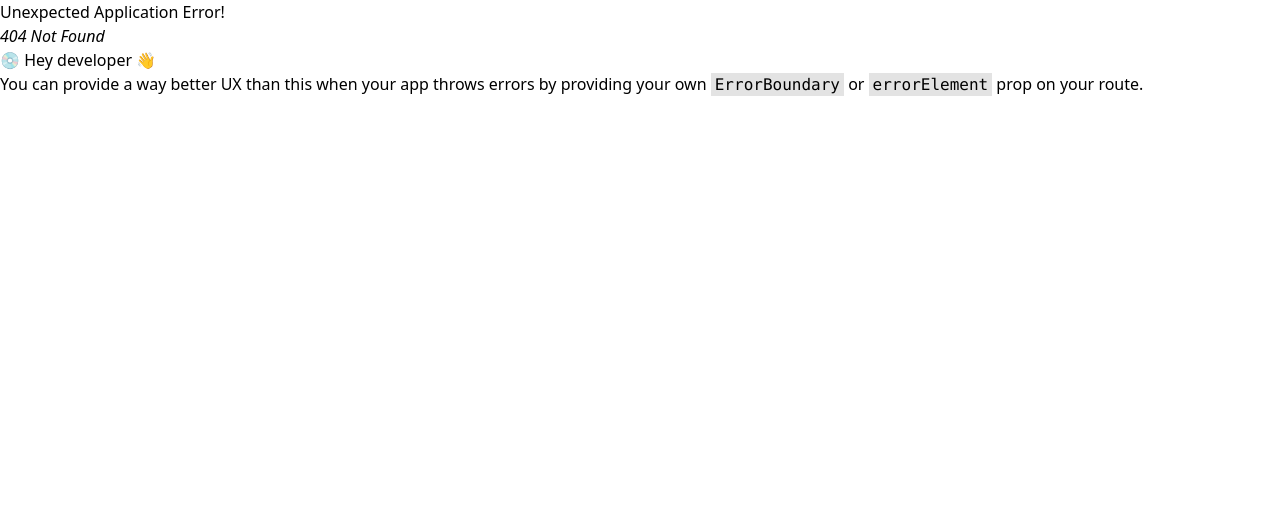
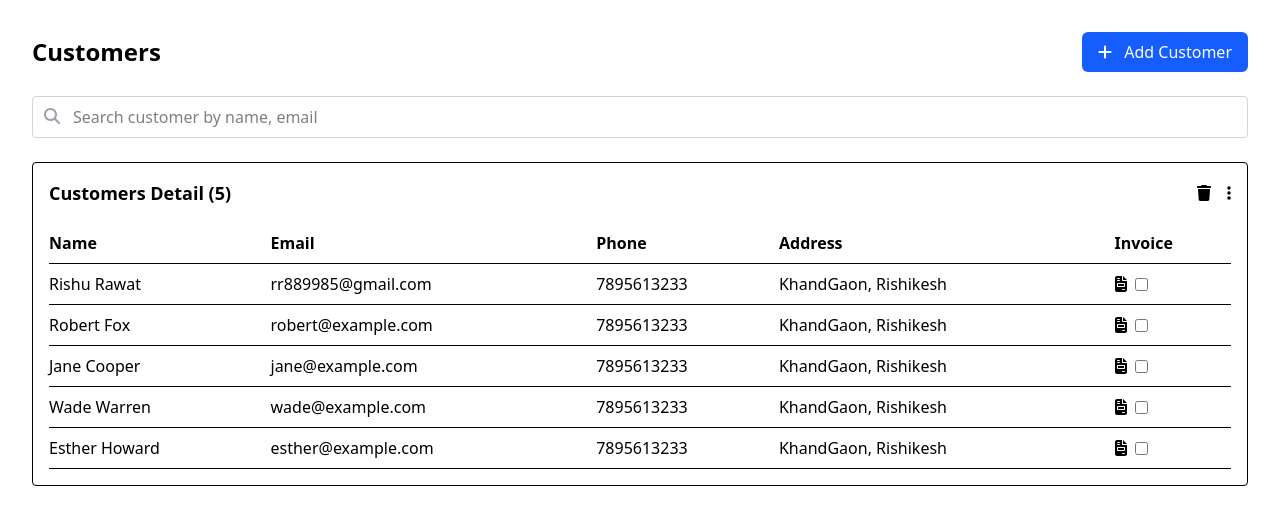
Before and after one commit to antarakanswal1/BillingSys, a React (Vite) app: page /customerpage in a window 1280 px wide. Before the commit this address had no page. Shown: the top 524 px of the page. Built offline with nearby package versions, Linux system fonts and the light colour scheme.

Commit message:
added pages

```diff
--- a/src/App.jsx
+++ b/src/App.jsx
@@ -8,6 +8,8 @@ import CustomerInfo from './Pages/CustomerInfo';
 import Dashboard from './Pages/Dashboard';
 import LoginPage from './Pages/LoginPage';
 import LoginPage2 from './Pages/LoginPage2';
+import InventoryPage from './Pages/InventoryPage';
+import CustomerPage from './Pages/CustomerInfo';
 
 const router = createBrowserRouter([
   { path: "/customerdetail", element: <CustomerDetail /> },
@@ -16,6 +18,8 @@ const router = createBrowserRouter([
   { path: "/", element: <LoginPage /> },
   { path: "/loginpage2", element: <LoginPage2 /> },
   { path: "/customerinfo", element: <CustomerInfo /> },
+  { path: "/inventorypage", element: <InventoryPage /> },
+  { path: "/customerpage", element: <CustomerPage /> },
 ]);
 
 function App() {
--- /dev/null
+++ b/src/Pages/AddCustomerModal.jsx
@@ -0,0 +1,69 @@
+import React from 'react';
+
+const AddCustomerModal = () => {
+  return (
+    <div className="fixed inset-0 flex items-center justify-center bg-black bg-opacity-50">
+      <div className="bg-white rounded-lg shadow-lg p-6 w-full max-w-md">
+        <h2 className="text-lg font-semibold text-gray-800">Add New Customer</h2>
+        <p className="text-sm text-gray-500 mb-4">
+          Enter the customer details below to add them to your system.
+        </p>
+        <div className="space-y-4">
+          <div>
+            <label className="block text-sm font-medium text-gray-700">
+              Name <span className="text-red-500">*</span>
+            </label>
+            <input
+              type="text"
+              placeholder="Individual name"
+              className="mt-1 block w-full border border-gray-300 rounded-md p-2 focus:outline-none focus:ring-2 focus:ring-blue-500"
+            />
+          </div>
+          <div>
+            <label className="block text-sm font-medium text-gray-700">
+              Email <span className="text-red-500">*</span>
+            </label>
+            <input
+              type="email"
+              placeholder="xxxxxx@example.com"
+              className="mt-1 block w-full border border-gray-300 rounded-md p-2 focus:outline-none focus:ring-2 focus:ring-blue-500"
+            />
+          </div>
+          <div>
+            <label className="block text-sm font-medium text-gray-700">
+              Phone <span className="text-red-500">*</span>
+            </label>
+            <input
+              type="tel"
+              placeholder="789651233"
+              className="mt-1 block w-full border border-gray-300 rounded-md p-2 focus:outline-none focus:ring-2 focus:ring-blue-500"
+            />
+          </div>
+          <div>
+            <label className="block text-sm font-medium text-gray-700">
+              Address <span className="text-red-500">*</span>
+            </label>
+            <input
+              type="text"
+              placeholder="KhandGao, Near RTO office"
+              className="mt-1 block w-full border border-gray-300 rounded-md p-2 focus:outline-none focus:ring-2 focus:ring-blue-500"
+            />
+          </div>
+        </div>
+        <div className="mt-6 flex justify-end space-x-3">
+          <button className="px-4 py-2 bg-gray-200 text-gray-700 rounded-md hover:bg-gray-300">
+            Cancel
+          </button>
+          <button className="px-4 py-2 bg-blue-600 text-white rounded-md hover:bg-blue-700">
+            Add Customer
+          </button>
+          <button className="px-4 py-2 bg-blue-100 text-blue-700 rounded-md hover:bg-blue-200">
+            Add Products
+          </button>
+        </div>
+      </div>
+    </div>
+  );
+};
+
+export default AddCustomerModal;
--- a/src/Pages/CustomerInfo.jsx
+++ b/src/Pages/CustomerInfo.jsx
@@ -1,69 +1,59 @@
-import React from "react";
+import React, { useState } from "react";
 import { FontAwesomeIcon } from "@fortawesome/react-fontawesome";
+import AddCustomerModal from "./AddCustomerModal"
 import {
   faTrash,
   faEllipsisV,
   faFileInvoice,
   faPlus,
   faSearch,
-//   faSignOutAlt,
 } from "@fortawesome/free-solid-svg-icons";
-import { Sidebar } from "lucide-react";
 
-const customers = [
-  {
-    name: "Rishu Rawat",
-    email: "rr889985@gmail.com",
-    phone: "7895613233",
-    address: "KhandGaon, Rishikesh",
-  },
-  {
-    name: "Robert Fox",
-    email: "rr889985@gmail.com",
-    phone: "7895613233",
-    address: "KhandGaon, Rishikesh",
-  },
-  {
-    name: "Jane Cooper",
-    email: "rr889985@gmail.com",
-    phone: "7895613233",
-    address: "KhandGaon, Rishikesh",
-  },
-  {
-    name: "Wade Warren",
-    email: "rr889985@gmail.com",
-    phone: "7895613233",
-    address: "KhandGaon, Rishikesh",
-  },
-  {
-    name: "Esther Howard",
-    email: "rr889985@gmail.com",
-    phone: "7895613233",
-    address: "KhandGaon, Rishikesh",
-  },
+// Dummy customers
+const customersList = [
+  { name: "Rishu Rawat", email: "rr889985@gmail.com", phone: "7895613233", address: "KhandGaon, Rishikesh" },
+  { name: "Robert Fox", email: "robert@example.com", phone: "7895613233", address: "KhandGaon, Rishikesh" },
+  { name: "Jane Cooper", email: "jane@example.com", phone: "7895613233", address: "KhandGaon, Rishikesh" },
+  { name: "Wade Warren", email: "wade@example.com", phone: "7895613233", address: "KhandGaon, Rishikesh" },
+  { name: "Esther Howard", email: "esther@example.com", phone: "7895613233", address: "KhandGaon, Rishikesh" },
 ];
 
 export default function CustomerPage() {
+  const [isModalOpen, setIsModalOpen] = useState(false);
+  const [searchTerm, setSearchTerm] = useState("");
+
+  const filteredCustomers = customersList.filter((customer) =>
+    customer.name.toLowerCase().includes(searchTerm.toLowerCase()) ||
+    customer.email.toLowerCase().includes(searchTerm.toLowerCase())
+  );
+
   return (
     <div className="flex h-screen">
-      {/* Sidebar */}
-      <Sidebar/>
+      {/* Sidebar Placeholder */}
+      {/* Replace with your actual Sidebar component if available */}
+      {/* <Sidebar /> */}
 
       {/* Main Content */}
       <main className="flex-1 bg-white p-8 overflow-y-auto">
         <div className="flex items-center justify-between mb-6">
           <h1 className="text-2xl font-bold">Customers</h1>
-          <button className="bg-blue-500 text-white px-4 py-2 rounded hover:bg-blue-600">
+          <button
+            onClick={() => setIsModalOpen(true)}
+            className="px-4 py-2 bg-blue-600 text-white rounded-md hover:bg-blue-700"
+          >
             <FontAwesomeIcon icon={faPlus} className="mr-2" /> Add Customer
           </button>
+          {isModalOpen && <AddCustomerModal />}
         </div>
 
         <div className="mb-6">
           <div className="relative w-full">
             <input
               type="text"
-              placeholder="search customer by name, email"
+              placeholder="Search customer by name, email"
               className="w-full border border-gray-300 rounded pl-10 pr-4 py-2"
+              value={searchTerm}
+              onChange={(e) => setSearchTerm(e.target.value)}
             />
             <FontAwesomeIcon
               icon={faSearch}
@@ -75,7 +65,7 @@ export default function CustomerPage() {
         <div className="border rounded p-4">
           <div className="flex justify-between items-center mb-4">
             <h2 className="text-lg font-semibold">
-              Customers Detail ({customers.length})
+              Customers Detail ({filteredCustomers.length})
             </h2>
             <div className="flex gap-4">
               <FontAwesomeIcon icon={faTrash} className="cursor-pointer" />
@@ -94,8 +84,8 @@ export default function CustomerPage() {
               </tr>
             </thead>
             <tbody>
-              {customers.map((customer, index) => (
-                <tr key={index} className="border-b hover:bg-gray-50">
+              {filteredCustomers.map((customer) => (
+                <tr key={customer.email} className="border-b hover:bg-gray-50">
                   <td className="py-2">{customer.name}</td>
                   <td className="py-2">{customer.email}</td>
                   <td className="py-2">{customer.phone}</td>
--- /dev/null
+++ b/src/Pages/CustomerPage.jsx
@@ -0,0 +1,9 @@
+import React from 'react'
+
+const CustomerPage = () => {
+  return (
+    <div>CustomerPage</div>
+  )
+}
+
+export default CustomerPage
--- /dev/null
+++ b/src/Pages/InventoryPage.jsx
@@ -0,0 +1,9 @@
+import React from 'react'
+
+const InventoryPage = () => {
+  return (
+    <div>InventoryPage</div>
+  )
+}
+
+export default InventoryPage
```
